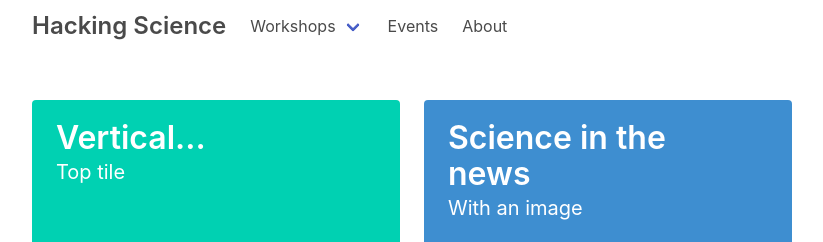
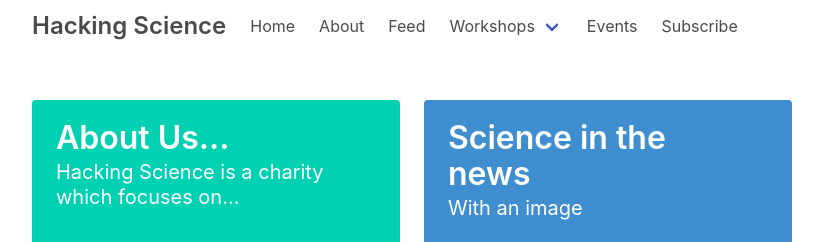
Before and after one commit to hacking-science/hacking-science-website, a Django app: page / in a window 1280 px wide. Shown: the top 242 px of the page, without its empty margins (32-855 px from the left). Run offline with Django 3.2, Linux system fonts and the light colour scheme; data that the repository does not hold is empty; some libraries are stand-ins or nearby versions.

Commit message:
Nav bar moved to basehead and nav bar linked to corresponding pages.

```diff
--- a/blog/templates/head/base_head.html
+++ b/blog/templates/head/base_head.html
@@ -7,3 +7,55 @@
     <link rel="stylesheet" type="text/css" href="https://cdnjs.cloudflare.com/ajax/libs/bulma/0.6.1/css/bulma.css">
     <link rel="stylesheet" href="main.css">
 </head>
+
+<nav class="navbar is-transparent">
+    <div class="container">
+        <div class="navbar-brand">
+            <a class="navbar-item title is-4" href="/">Hacking Science</a>
+            <div class="navbar-burger burger" data-target="navbarExampleTransparentExample">
+            </div>
+        </div>
+
+        <div id="navbarExampleTransparentExample" class="navbar-menu">
+            <div class="navbar-start">
+
+                <a class="navbar-item">
+                    Home
+                </a>
+
+                <a class="navbar-item">
+                    About
+                </a>
+
+                <a class="navbar-item">
+                    Feed
+                </a>
+
+                <div class="navbar-item has-dropdown is-hoverable">
+                    <a class="navbar-link" href="workshop.html">
+                        Workshops
+                    </a>
+                    <div class="navbar-dropdown is-boxed">
+                        <a class="navbar-item is-active" href="{% url 'theEdge' %}">
+                            The Edge
+                        </a>
+                        <a class="navbar-item" href="https://bulma.io/documentation/modifiers/syntax/">
+                            Bridge-Academy
+                        </a>
+                        <a class="navbar-item" href="https://bulma.io/documentation/columns/basics/">
+                            Dalston Library
+                        </a>
+                    </div>
+                </div>
+                <a href="events.html" class="navbar-item">
+                    Events
+                </a>
+
+                 <a class="navbar-item">
+                    Subscribe
+                </a>
+
+            </div>
+        </div>
+    </div>
+</nav>
--- a/blog/templates/home/index.html
+++ b/blog/templates/home/index.html
@@ -45,12 +9,12 @@
                 <div class="tile">
                     <div class="tile is-parent is-vertical">
                         <article class="tile is-child notification is-primary">
-                            <p class="title">Vertical...</p>
-                            <p class="subtitle">Top tile</p>
+                            <p class="title">About Us...</p>
+                            <p class="subtitle">Hacking Science is a charity which focuses on...</p>
                         </article>
                         <article class="tile is-child notification is-warning">
-                            <p class="title">...tiles</p>
-                            <p class="subtitle">Bottom tile</p>
+                            <p class="title">Events</p>
+                            <p class="subtitle">Join us for a hackingScience event in your local community...</p>
                         </article>
                     </div>
                     <div class="tile is-parent">
--- a/blog/urls.py
+++ b/blog/urls.py
@@ -7,4 +7,5 @@ from blog import views
 urlpatterns = [
     url(r'^$', views.index, name='index'),
     url(r'^tag/(?P<tag_id>\d+)', views.tag, name='tag'),
-                       ]
+    url(r'^theEdge/$', views.theEdge, name='theEdge'),
+]
--- a/blog/views.py
+++ b/blog/views.py
@@ -25,3 +25,11 @@ def tag(request, tag_id=None):
         return render(request, "./home/index.html", context)
     else:
         return HttpResponseRedirect(reverse(index))
+
+
+def theEdge(request):
+
+    """Generate the Edge Data"""
+
+    context = {}
+    return render(request, "./home/theEdge.html", context)
```
Also changed, not shown: other parts of blog/templates/home/index.html (+0 -36 lines), blog/templates/home/theEdge.html (added, +9 -0 lines).
